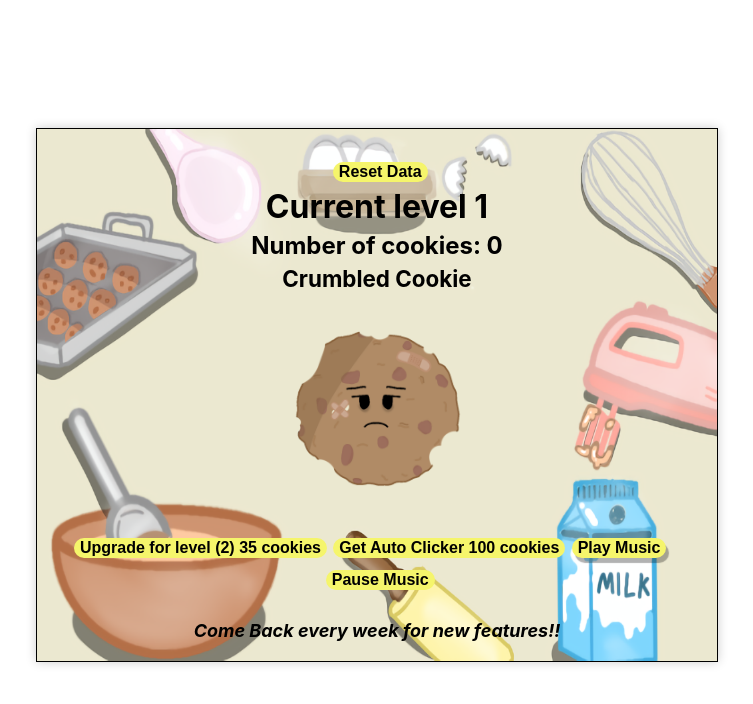
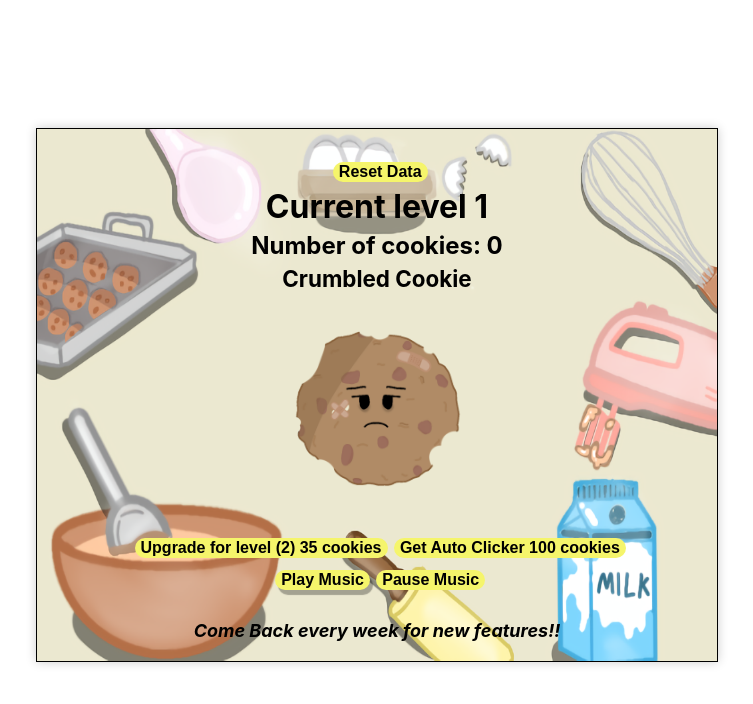
Before and after one commit to Elie-Wakim/idle-cookie, a React (Create React App) app: page / in a window 1280 px wide. Shown: the top 704 px of the page, without its empty margins (263-1016 px from the left). Built offline with nearby package versions, Linux system fonts and the light colour scheme; no server answers.

Commit message:
Fixed Ui

```diff
--- a/src/cookie.css
+++ b/src/cookie.css
@@ -52,7 +52,7 @@ cursor:pointer;
 }
 .music-play{
     box-shadow: 3px 5px 1px rgba(0, 0, 0, 0.3);
-    margin-right: 20px;
+
 }
 @media (max-width: 600px) {
     .container{
--- a/src/cookie.jsx
+++ b/src/cookie.jsx
@@ -157,7 +157,7 @@ useEffect(() => {
         <h3 id='txt' className='name'>{cookie[lvl-1].name}</h3>
         <img src={cookie[lvl-1].pic} className="cookie" alt="img" onClick={handleclick} /><br />
         <button className='btn' onClick={lvl<cookie.length?()=>purchase_lvl():()=>""}>{lvl<cookie.length?"Upgrade for level ("+(lvl+1) + ") " + cost_upgrade +" cookies":"level max reached"}</button>
-        <button className='btn' onClick={!auto? ()=>purchase_auto(auto):auto_lvl<10 ? ()=> upgrade_auto():()=>""}>{auto_lvl===10?"Max level reached":auto? 'Upgrade auto clicker to lvl ('+(auto_lvl+1)+") for "+ cost_auto +" Cookies":'Get Auto Clicker ' +cost_auto+ ' cookies'} </button>
+        <button className='btn' onClick={!auto? ()=>purchase_auto(auto):auto_lvl<10 ? ()=> upgrade_auto():()=>""}>{auto_lvl===10?"Max level reached":auto? 'Upgrade auto clicker to lvl ('+(auto_lvl+1)+") for "+ cost_auto +" Cookies":'Get Auto Clicker ' +cost_auto+ ' cookies'} </button> <br />
         <audio ref={audioRef} src={music[musindex]} />
               <button className='music-play' onClick={playMusic}>{!click ? "Play Music":"Next song"}</button>
               <button className='music-pause'onClick={pauseMusic}>Pause Music</button> <br />
```
